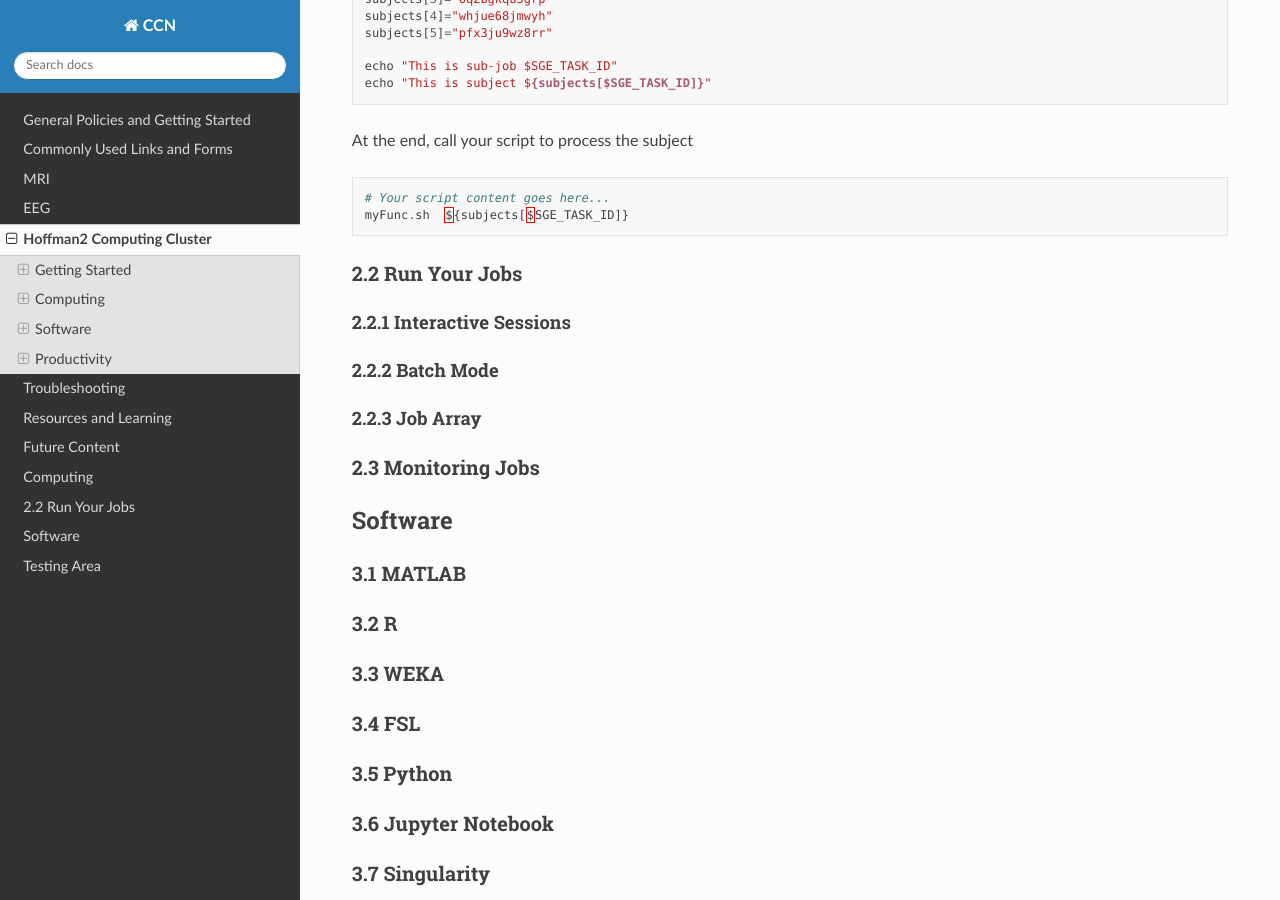
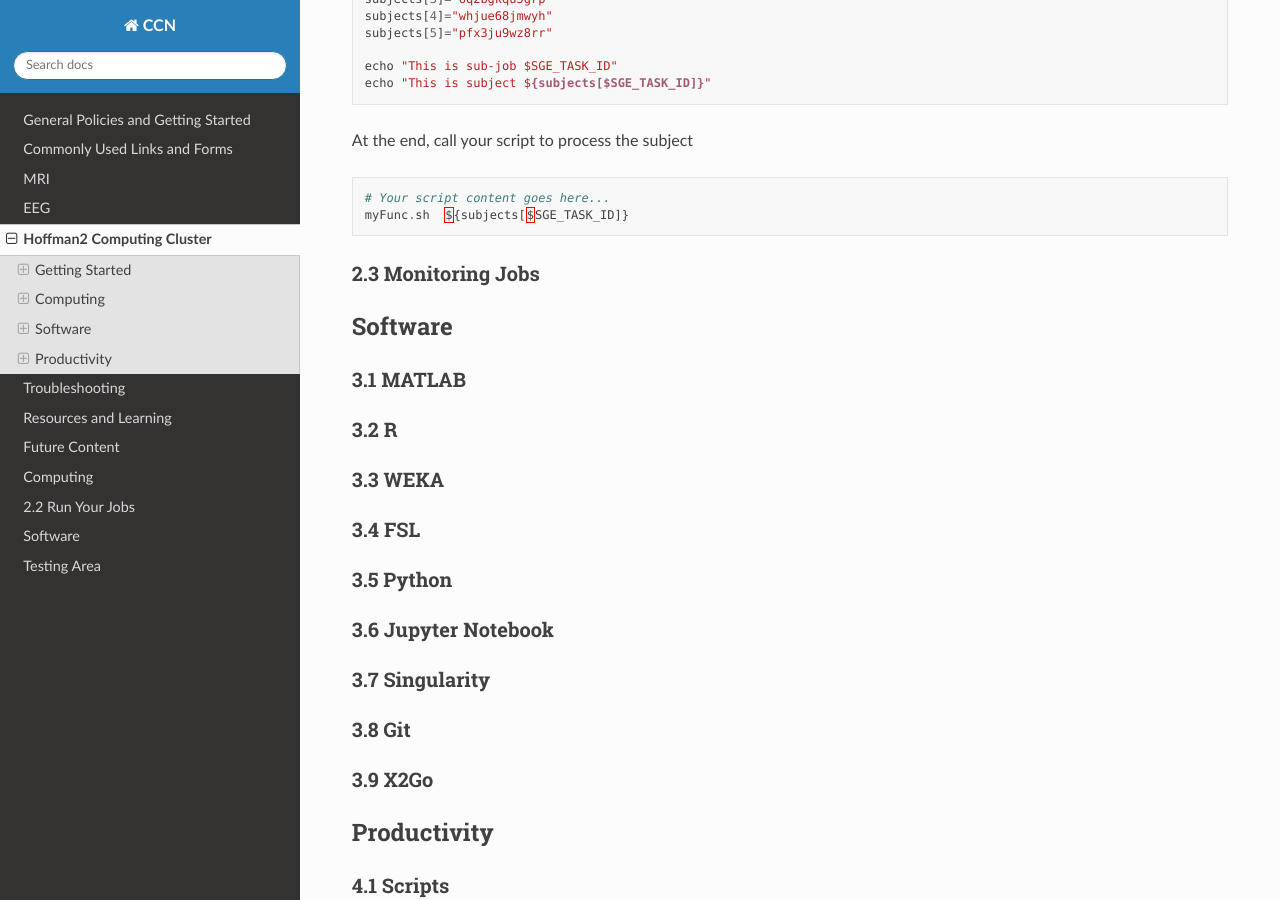
Before and after one commit to CCN-Support/CCN_Wiki, a Sphinx documentation site: the page built from docs/source/hoffman.rst, in a window 1280 px wide and 900 px high, scrolled down 30157 px. Built offline with Sphinx 7.4.7 and the Read the Docs theme 3.1.0, drawn with Linux system fonts in a browser that asks for light colours.

Commit message:
Update hoffman.rst

```diff
--- a/docs/source/hoffman.rst
+++ b/docs/source/hoffman.rst
@@ -1405,7 +1405,7 @@ To prevent this from happening: For Macs - in your /etc/ssh/ssh_config -add this
 This will tell your ssh to ping the server every 180 seconds to prevent it from timing out.
 
 **2.2.2 Hoffman2: Batch Mode**
-^^^^^^^^^^^^^^^^^^^^^^^^
+^^^^^^^^^^^^^^^^^^^^^^^^^^^^
 
 Here we show how you can submit your job with batch mode.
 
@@ -1571,6 +1571,7 @@ Use an interactive way to create your batch job file in Hoffman, read more about
 Use qsub in one line command: examples
 
 **2.2.3 Job Array**
+^^^^^^^^^^^^^^^^^^^
 
 Job array is a type of batch mode. It makes it possible to process different subjects using the same script on multiple Hoffman2 working nodes at the same time.
 
@@ -1676,15 +1677,6 @@ At the end, call your script to process the subject
   myFunc.sh  ${subjects[$SGE_TASK_ID]}
 
 
-
-2.2 Run Your Jobs
-~~~~~~~~~~~~~~~~~
-2.2.1 Interactive Sessions
-^^^^^^^^^^^^^^^^^^^^^^^^^^
-2.2.2 Batch Mode
-^^^^^^^^^^^^^^^^
-2.2.3 Job Array
-^^^^^^^^^^^^^^^
 2.3 Monitoring Jobs
 ~~~~~~~~~~~~~~~~~~~
 
```
